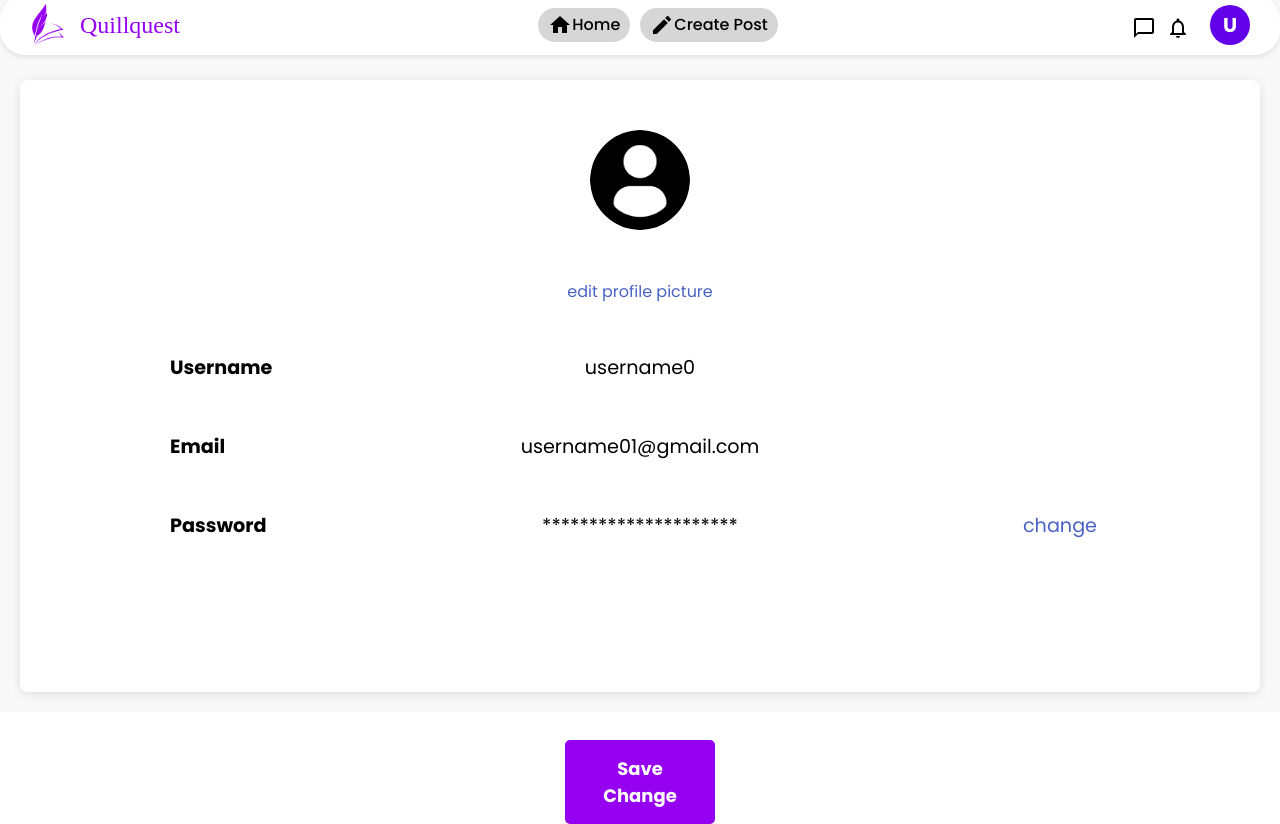
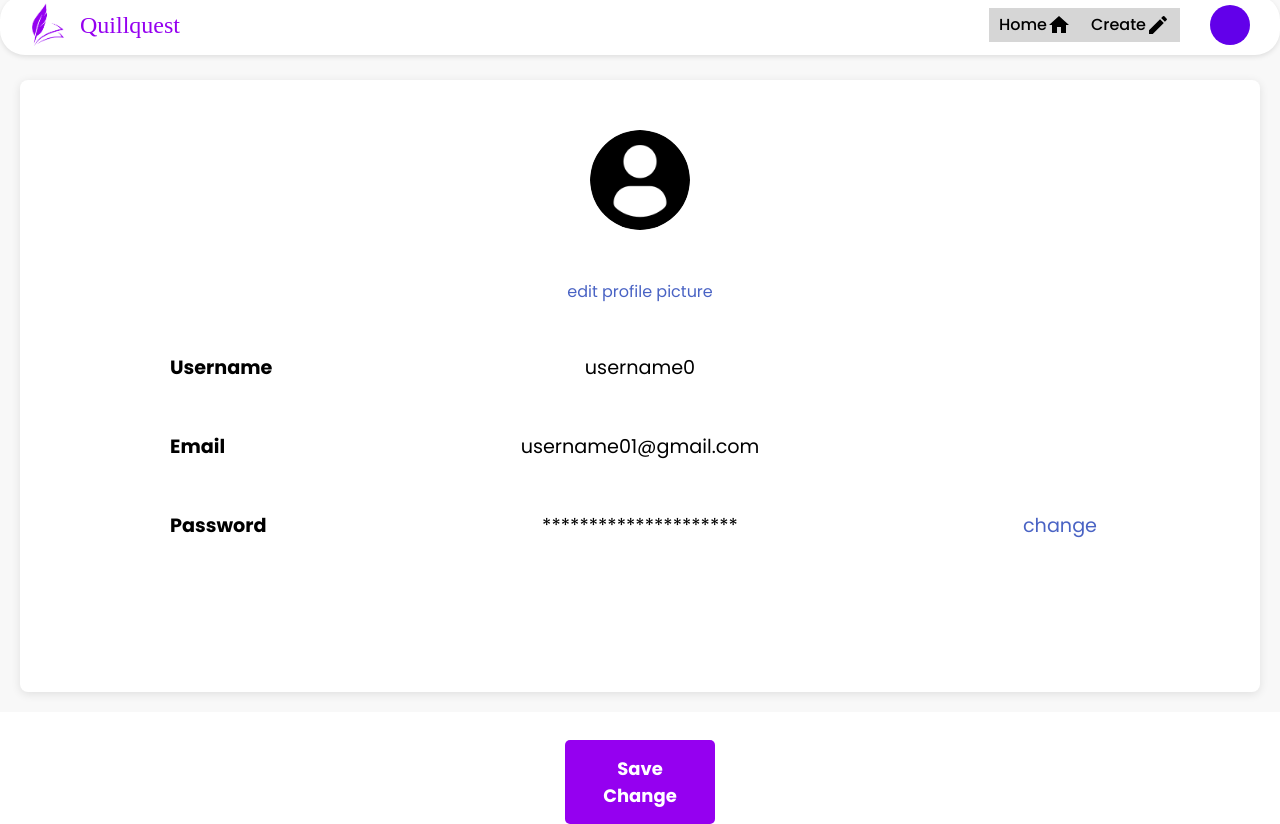
Before and after one commit to savorypancakes/QuillQuest-dev, a React (Create React App) app in the folder Frontend/: page /profile in a window 1280 px wide. Built offline with nearby package versions, Linux system fonts and the light colour scheme; a web font is replaced by a local one.

Commit message:
update: CreatePost.js and Nav, Post .css
add Link to home on createpost page

```diff
--- a/Frontend/src/assets/css/components/Navbar.css
+++ b/Frontend/src/assets/css/components/Navbar.css
@@ -39,14 +39,14 @@
   list-style: none;
   padding: 0;
   margin: 0;
-  gap: 10px;
+
 }
 
 .nav-links li {
   display: flex;
   align-items: center;
   background-color: #d6d6d6;
-  border-radius: 25px;
+  border-radius: 0px;
   padding: 5px 10px;
   transition: background-color linear, color linear;
 }
@@ -74,7 +74,7 @@
   display: flex;
   align-items: center;
   justify-content: flex-end;
-  width: 10%;
+  width: 20%;
 }
 
 .icon-button {
@@ -87,6 +87,7 @@
   justify-content: center;
   padding: 0;
   margin-right: 10px;
+  margin-left: 30px;
   height: 40px;
   width: 40px;
 }
@@ -104,5 +105,5 @@
   overflow: hidden;
   font-size: 20px; /* ขนาดของตัวอักษร */
   box-sizing: border-box; /* ทำให้ padding ไม่ส่งผลต่อขนาด */
-  margin-left: 10px; /* ระยะห่างระหว่าง user-icon และไอคอนอื่นๆ */
+  margin-left: 30px;
 }
--- a/Frontend/src/assets/css/components/Post.css
+++ b/Frontend/src/assets/css/components/Post.css
@@ -7,6 +7,10 @@
   max-width: 800px; /* Limit max width */
   margin-bottom: 20px;
 
+}
+
+.post:hover {
+  text-decoration: none;
 }
 
 .post-header {
@@ -89,6 +93,7 @@
   cursor: pointer;
 }
 
+
 .like-button:hover, .comment-button:hover {
   text-decoration: underline;
 }
--- a/Frontend/src/components/Navbar.js
+++ b/Frontend/src/components/Navbar.js
@@ -1,6 +1,5 @@
 import React from 'react';
 import { Link } from 'react-router-dom';
-import ChatBubbleOutlineIcon from '@mui/icons-material/ChatBubbleOutline';
 import NotificationsNoneIcon from '@mui/icons-material/NotificationsNone';
 import HomeIcon from '@mui/icons-material/Home';
 import EditIcon from '@mui/icons-material/Edit';
@@ -11,25 +10,20 @@ const Navbar = () => {
   return (
     <nav className="navbar">
       <div className="navbar-left">
-      <Link to="/login"><img src={logo} alt="Logo" className="logo-image" /></Link>
+      <Link to="/home"><img src={logo} alt="Logo" className="logo-image" /></Link>
         <div className="logo-text">Quillquest</div>
       </div>
 
-      <div className="navbar-center">
-        <ul className="nav-links">
-          <li><Link to="/home"><HomeIcon /> Home</Link></li>
-          <li><Link to="/createpost"><EditIcon /> Create Post</Link></li>
-        </ul>
-      </div>
 
       <div className="navbar-right">
-        <button className="icon-button" aria-label="Chat">
-          <ChatBubbleOutlineIcon />
-        </button>
-        <button className="icon-button" aria-label="Notifications">
+        <ul className="nav-links">
+          <li><Link to="/home"> Home <HomeIcon /></Link></li>
+          <li><Link to="/createpost"> Create  <EditIcon /></Link></li>
+        </ul>
+        {/* <button className="icon-button" aria-label="Notifications">
           <NotificationsNoneIcon />
-        </button>
-        <Link to="/login"><div className="user-icon">U</div></Link>
+        </button> */}
+        <Link to="/login"><div className="user-icon"></div></Link>
       </div>
     </nav>
   );
--- a/Frontend/src/pages/CreatePost.js
+++ b/Frontend/src/pages/CreatePost.js
@@ -1,5 +1,6 @@
 // Import necessary dependencies from React and other files
-import React, { useState, useRef, useEffect, useCallback } from "react"; // Import React and its hooks
+import React, { useState, useRef, useEffect, useCallback, } from "react"; // Import React and its hooks
+import { Link } from "react-router-dom";
 import TextEditor from '../components/TextEditor'; // Import the TextEditor component
 import '../assets/css/index.css'; // Import CSS styles
 import { ChatGroq } from "@langchain/groq"; // Import ChatGroq for AI functionality
@@ -110,13 +111,12 @@ const CreatePost = () => {
       <div className="flex flex-col w-full">
         {/* Header Section */}
         <div className="flex items-center h-12 p-2 bg-gray-300 text-center border-b border-gray-400">
-          <div className="w-1/12">
-            <button
-              type="button"
-              className="w-auto px-4 py-1 text-sm bg-purple-600 bg-opacity-100 text-white hover:bg-opacity-80"
+          <div className="w-1/12 ">
+            <Link to = "/home"
+              className="rounded-full w-auto px-4 py-1 text-sm bg-purple-600 bg-opacity-100 text-white hover:no-underline hover:bg-opacity-80"
             >
-              Primary
-            </button>
+              Home
+            </Link>
           </div>
           <div className="w-9/12 flex flex-col flex-grow text-left ml-4 mt-6">
             <input
```
Also changed, not shown: 1 other file (tests, documents, lock files or other folders).
